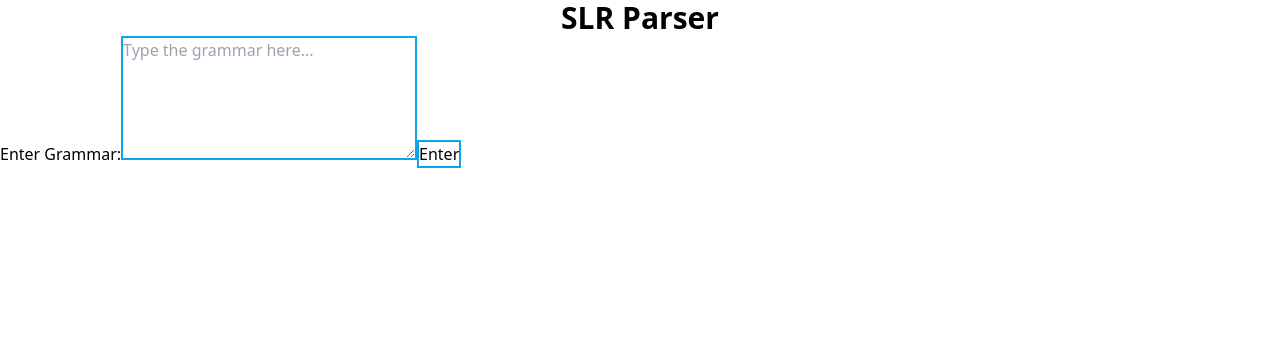
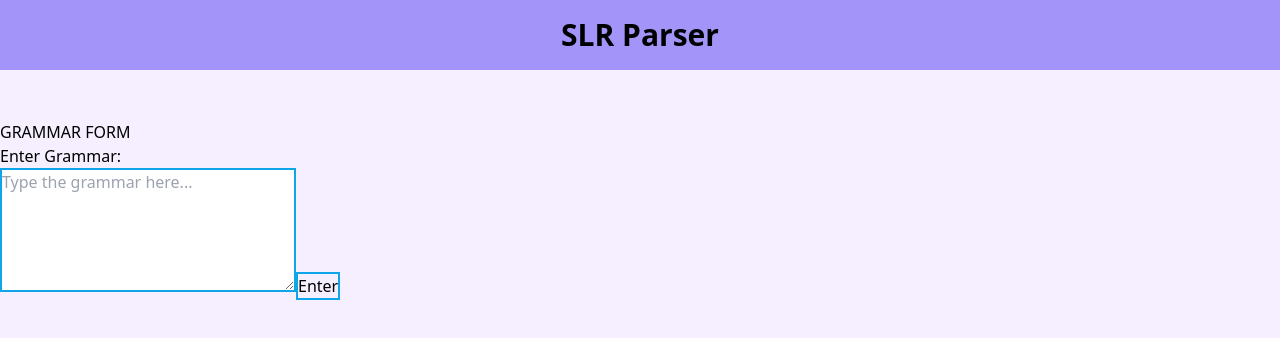
Before and after one commit to mohitShahiT/slr-parser, a React (Vite) app: page / in a window 1280 px wide. Shown: the top 338 px of the page. Built offline with nearby package versions, Linux system fonts and the light colour scheme.

Commit message:
ui colorfuk

```diff
--- a/src/App.tsx
+++ b/src/App.tsx
@@ -3,9 +3,12 @@ import { GrammarForm } from "./components/GrammarForm"
 function App() {
   return (
     <>
+        <div className="title-holder">
             <h1 className=" text-center text-3xl font-bold">
                 SLR Parser
             </h1>
+        </div>
+
         <div>
             <GrammarForm/>
         </div>
--- a/src/components/GrammarForm.tsx
+++ b/src/components/GrammarForm.tsx
@@ -19,8 +19,11 @@ export const GrammarForm = function () {
 
   return (
       <>
+        <div className= "">
+          <p>GRAMMAR FORM</p>
+        <label htmlFor="grammar">Enter Grammar:</label>
         <form onSubmit={handleGrammarSubmit}>
-        <label htmlFor="grammar">Enter Grammar:</label>
+
         <textarea
             className="border-solid border-2 border-sky-500"
             id="grammar"
@@ -34,6 +37,7 @@ export const GrammarForm = function () {
             Enter
           </button>
         </form>
+        </div>
       </>
   );
 };
--- a/src/index.css
+++ b/src/index.css
@@ -1,3 +1,13 @@
 @tailwind base;
 @tailwind components;
 @tailwind utilities;
+
+body {
+  background-color: #F5EFFF;
+}
+.title-holder{
+  background-color: #A294F9;
+  height: 70px;
+  align-content: center;
+  margin-bottom: 50px;
+}
```
Also changed, not shown: 1 other file (tests, documents, lock files or other folders). Lines whose indentation alone changed are shown as unchanged.
